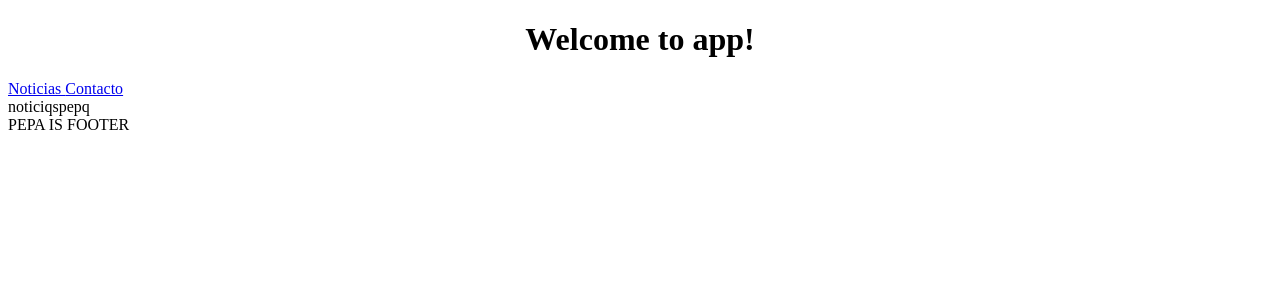
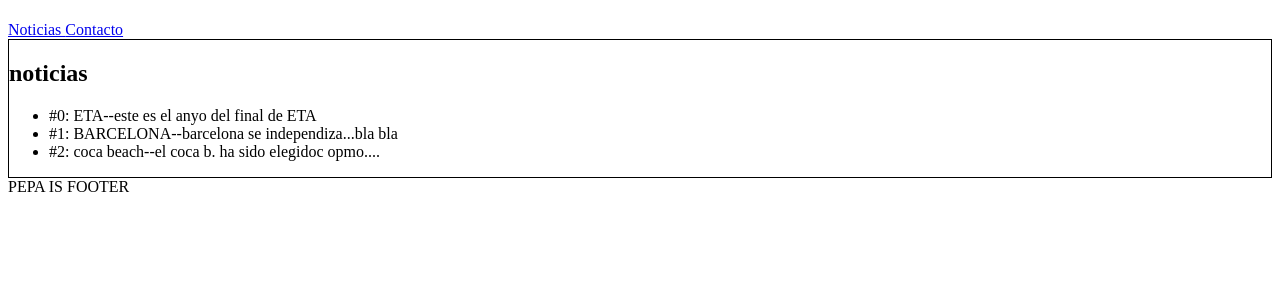
Before and after one commit to juanmarsan/poligono, an Angular app: page /noticias in a window 1280 px wide. Shown: the top 300 px of the page. Built offline with nearby package versions, Linux system fonts and the light colour scheme.

Commit message:
add SERVICE noticias

```diff
--- a/src/app/app.component.css
+++ b/src/app/app.component.css
@@ -0,0 +1,3 @@
+main{
+  border: 1px solid black;
+}
--- a/src/app/app.component.html
+++ b/src/app/app.component.html
@@ -1,7 +1,7 @@
 <!--The content below is only a placeholder and can be replaced.-->
 <div style="text-align:center">
   <h1>
-    Welcome to {{ title }}!
+   <!-- Welcome to {{ title }}!-->
   </h1>
 </div>
 
--- a/src/app/pages/contacto/contacto.component.html
+++ b/src/app/pages/contacto/contacto.component.html
@@ -1 +1,4 @@
-{{ title }}pepq y ximo
+<h2>{{ title }}</h2>
+
+
+<button (click)="addNumber()">add</button>--->{{counter}}
--- a/src/app/pages/contacto/contacto.component.ts
+++ b/src/app/pages/contacto/contacto.component.ts
@@ -6,4 +6,9 @@ import { Component } from '@angular/core';
 })
 export class ContactoComponent {
   public title : string = 'contqcto';
+  public counter: number = 0;
+
+  addNumber(){
+    this.counter++;
+  }
 }
--- a/src/app/pages/noticias/noticias.component.html
+++ b/src/app/pages/noticias/noticias.component.html
@@ -1 +1,5 @@
-{{ title }}pepq
+<h2>{{ title }}</h2>
+
+<ul>
+  <li *ngFor="let noticia of noticias">#{{noticia.id}}: {{noticia.title}}--{{noticia.descripcion}}</li>
+</ul>
--- a/src/app/pages/noticias/noticias.component.ts
+++ b/src/app/pages/noticias/noticias.component.ts
@@ -1,9 +1,18 @@
 import { Component } from '@angular/core';
+import {Noticia} from "../../../core/domain/models/noticia";
+import {NoticiasService} from "../../../core/domain/services/noticiasService";
+
 
 @Component({
   selector: 'noticias-directive',
   templateUrl: './noticias.component.html'
 })
 export class NoticiasComponent {
-  public title : string = 'noticiqs';
+  public title : string = 'noticias';
+  public noticias: Array<Noticia>;
+
+  constructor(private noticiasService: NoticiasService){
+    this.noticias = this.noticiasService.getNoticias();
+  }
+
 }
--- /dev/null
+++ b/src/core/domain/models/noticia.ts
@@ -0,0 +1,5 @@
+export class Noticia{
+  id: number;
+  title: string;
+  descripcion: string;
+}
--- /dev/null
+++ b/src/core/domain/services/contracts/iNoticiasService.ts
@@ -0,0 +1,6 @@
+import {Noticia} from "../../models/noticia";
+export interface INoticiasService{
+
+  getNoticias():Array<Noticia>;
+  getNoticia(i: number):Noticia;
+}
--- /dev/null
+++ b/src/core/domain/services/noticiasService.ts
@@ -0,0 +1,22 @@
+import {INoticiasService} from "./contracts/iNoticiasService";
+import {Noticia} from "../models/noticia";
+
+export class NoticiasService implements INoticiasService{
+  misNoticias: Array<Noticia>;
+
+  constructor(){
+    this.misNoticias = [
+      {id: 0, title: 'ETA', descripcion: 'este es el anyo del final de ETA'},
+      {id: 1, title: 'BARCELONA', descripcion: 'barcelona se independiza...bla bla'},
+      {id: 2, title: 'coca beach', descripcion: 'el coca b. ha sido elegidoc opmo....'}
+    ]
+  }
+
+  getNoticias():Array<Noticia>{
+    return this.misNoticias;
+  }
+  getNoticia(i: number):Noticia{
+    return i >=0 && this.misNoticias[i]
+  }
+
+}
```
Also changed, not shown: src/app/app.module.ts (+3 -4 lines).
